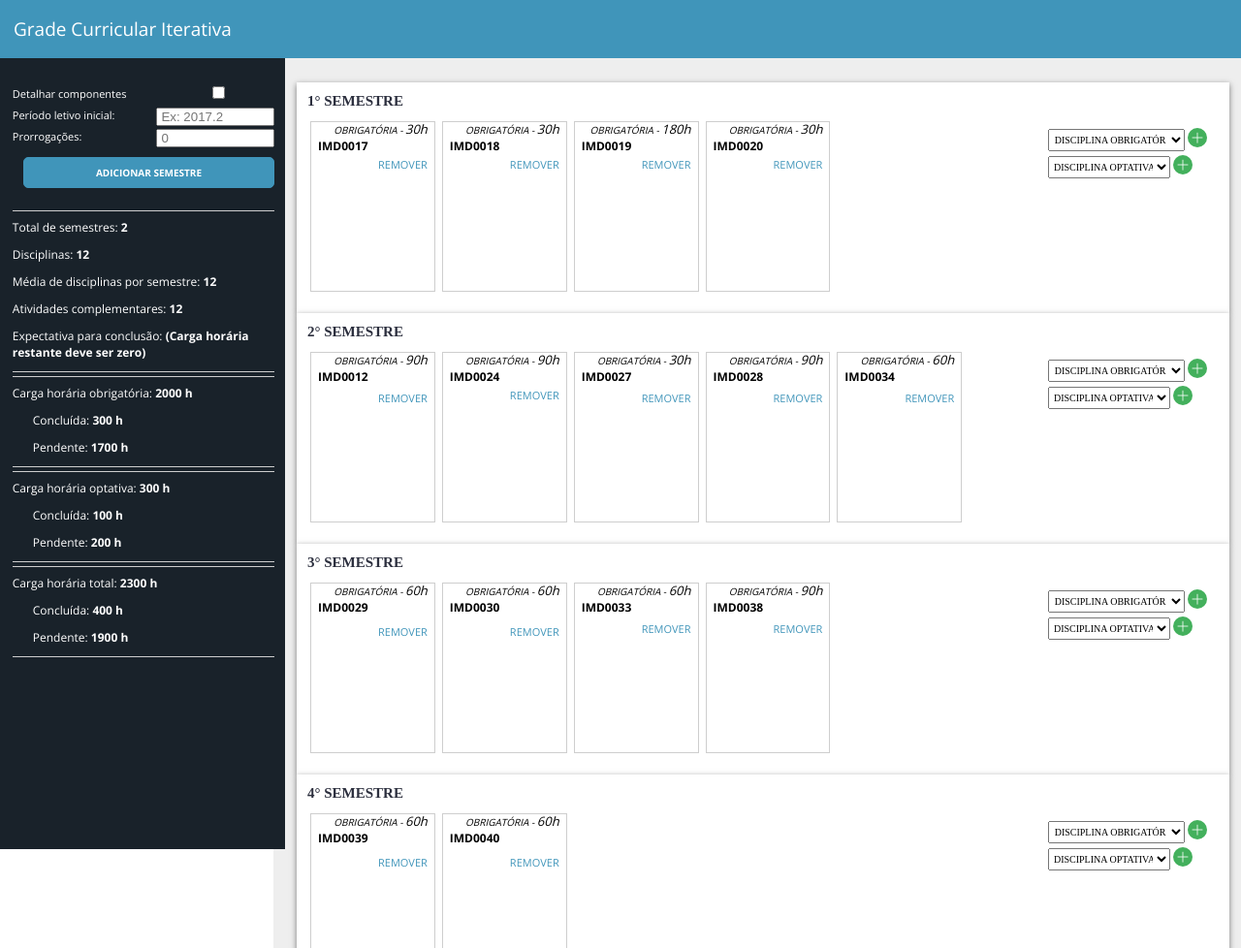
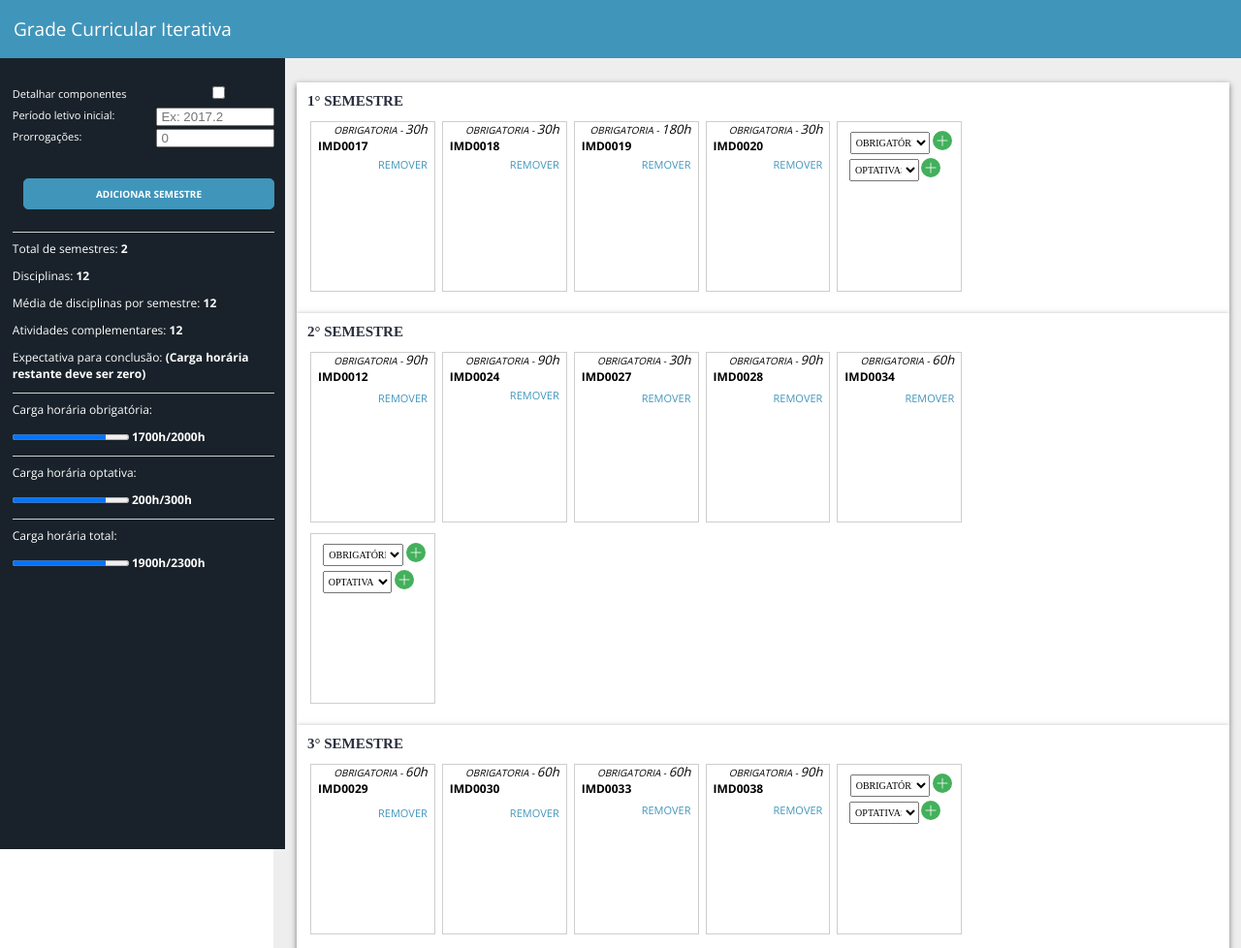
Before and after one commit to devfest-ufrn/MyGraduate, a plain HTML site: page frontend/index.html in a window 1280 px wide. Shown: the top 978 px of the page at 97% size. Drawn offline with nearby package versions, Linux system fonts and the light colour scheme; some packages are replaced by stand-ins of ours; a script that the page names is missing; a web font is replaced by a local one.

Commit message:
Barra de progressão, Nova Disciplina.

```diff
--- a/frontend/css/style.css
+++ b/frontend/css/style.css
@@ -81,8 +81,7 @@
 			}
 
 		.inf_quant {
-		  border-bottom: 1px solid #cecece;
-		  border-top: 1px solid #cecece;
+		   border-top: 1px solid #cecece;
 		  padding-top: 8px;
 		  margin-bottom: 4px;
 		}
--- a/frontend/index.html
+++ b/frontend/index.html
@@ -46,7 +46,7 @@
                         <span>Detalhar componentes</span><input type="checkbox" value="true" id="switchExpandir" name="modo_vis"> <br>
 
                         <span>Período letivo inicial: </span><input type="text" placeholder="Ex: 2017.2"><br>
-                        <span>Prorrogações: </span><input type="text" placeholder="0">
+                        <span>Prorrogações: </span><input type="text" placeholder="0"><br><br>
                         <button class="add_disc add_semestre">Adicionar Semestre</button>
                     </div>
 
@@ -58,22 +58,20 @@
                         <p class="inf_p">Expectativa para conclusão: <span>(Carga horária restante deve ser zero)</span> </p>
                     </div>
 
-                    <div class="inf_quant_hora">
-                        <p class="inf_p">Carga horária obrigatória: <span>2000 h</span> </p>
-                        <p class="inf_p inf_p_sub_item">Concluída: <span>300 h</span> </p>
-                        <p class="inf_p inf_p_sub_item">Pendente: <span>1700 h</span> </p>
+                    <div class="inf_quant">
+                        <p class="inf_p">Carga horária obrigatória:</p>
+                        <p class="inf_p"><progress max="100" value="80"></progress> <span>1700h/2000h</span> </p>
+
                     </div>
 
-                    <div class="inf_quant_hora">
-                        <p class="inf_p">Carga horária optativa: <span>300 h</span> </p>
-                        <p class="inf_p inf_p_sub_item">Concluída: <span>100 h</span> </p>
-                        <p class="inf_p inf_p_sub_item">Pendente: <span>200 h</span> </p>
+                    <div class="inf_quant">
+                        <p class="inf_p">Carga horária optativa:</p>
+                         <p class="inf_p"><progress max="100" value="80"></progress> <span>200h/300h</span> </p>
                     </div>
 
-                    <div class="inf_quant_hora">
-                        <p class="inf_p">Carga horária total: <span>2300 h</span> </p>
-                        <p class="inf_p inf_p_sub_item">Concluída: <span>400 h</span> </p>
-                        <p class="inf_p inf_p_sub_item">Pendente: <span>1900 h</span> </p>
+                    <div class="inf_quant">
+                        <p class="inf_p">Carga horária total:</p>
+                         <p class="inf_p"><progress max="100" value="80"></progress> <span>1900h/2300h</span> </p>
                     </div>
             </div>
     	</div>
--- a/frontend/js/curriculo_componente_detalhe.json
+++ b/frontend/js/curriculo_componente_detalhe.json
@@ -1,4 +1,3 @@
-
 "curriculo_componente_detalhe": [
 	{
 		"nome" : "TÉCNICAS DE ILUSTRAÇÃO E STORYBOARD",
--- a/frontend/js/scripts.js
+++ b/frontend/js/scripts.js
@@ -9,7 +9,7 @@
 		// tem que testar o tipo, se for 0 gera as obrigatória
 		// se for 1 gera as optativas
 		if(tipo ==1){
-			var lista = '<option value="0">Disciplina Optativas</option> ';
+			var lista = '<option value="0">Optativas</option> ';
 			for (var i = 0; i < data.componentes.length; i++) {
 		  		var componente = data.componentes[i];
 		  		if(componente.semestre_oferta == 0){
@@ -19,7 +19,7 @@
 	    	}
 
 		}else{
-			var lista = '<option value="0">Disciplina Obrigatória</option> ';
+			var lista = '<option value="0">Obrigatória</option> ';
 			for (var i = 0; i < data.componentes.length; i++) {
 		  		var componente = data.componentes[i];
 		  		if(componente.semestre_oferta != 0){
@@ -54,11 +54,12 @@
 
 		var semestre = '	<!-- item semestre --> '+
     		' <div id="semestre_num_'+num_semestre+'" class="box_semestre box_semestre_repeat"> '+
+
     			' <div class="col_semestre1 col_semestre1_repeat"> '+
     			' 	<p class="num_semestre"><span>'+num_semestre+'°</span> semestre</p> '+
-    			' <div class="aux_add_disciplina"></div> '+
-    		' 	</div> '+
-    		' 	<div class="col_semestre2"> '+
+    			' <div class=""></div> '+
+
+    			'<div  class="aux_add_disciplina item_disc"> '+
     			'		<form onsubmit="return false" class="form_submit_add_disciplina" > ' +
     			'			<input type="hidden" class="input_num_semestre" name="num_semestre" value="'+num_semestre+'" >	'+
     			'		<table>'+
@@ -83,6 +84,7 @@
     			'       </form>' +
 
     			' 	</div> '+
+
     		' </div> '+
     		' <!-- fim item semestre -->';
 
@@ -112,7 +114,7 @@
 				semestre = componente.semestre_oferta;
 		       var disciplina = ' <!-- item disciplina --> '+
                '      <div id="dis_id_'+componente.id+'" class="item_disc"> '+
-               '          <p class="infs_topo_disc">obrigatória - <span>'+componente.ch_total+'h</span></p> '+
+               '          <p class="infs_topo_disc">'+get_descricao_modalidade(componente.tipo_vinculo_componente)+' - <span>'+componente.ch_total+'h</span></p> '+
                '          <p class="nome_disc">'+componente.codigo+'</p> ';
                if (componente.pre_requisito != null) {
 	               disciplina +='<div class="subs_disc_list"> '+
@@ -137,6 +139,15 @@
                '       <!-- fim item disciplina --> ';
 
         $("#semestre_num_"+semestre+" .aux_add_disciplina").before(disciplina);
+	}
+
+	function get_descricao_modalidade(tipo_vinculo_componente){
+
+		if(tipo_vinculo_componente == 1)
+			return 'Obrigatoria';
+		if(tipo_vinculo_componente == 2)
+			return 'Optativa';
+
 	}
 
 	function remove_disciplina(id_disciplina){
```
Lines whose indentation alone changed are shown as unchanged.
